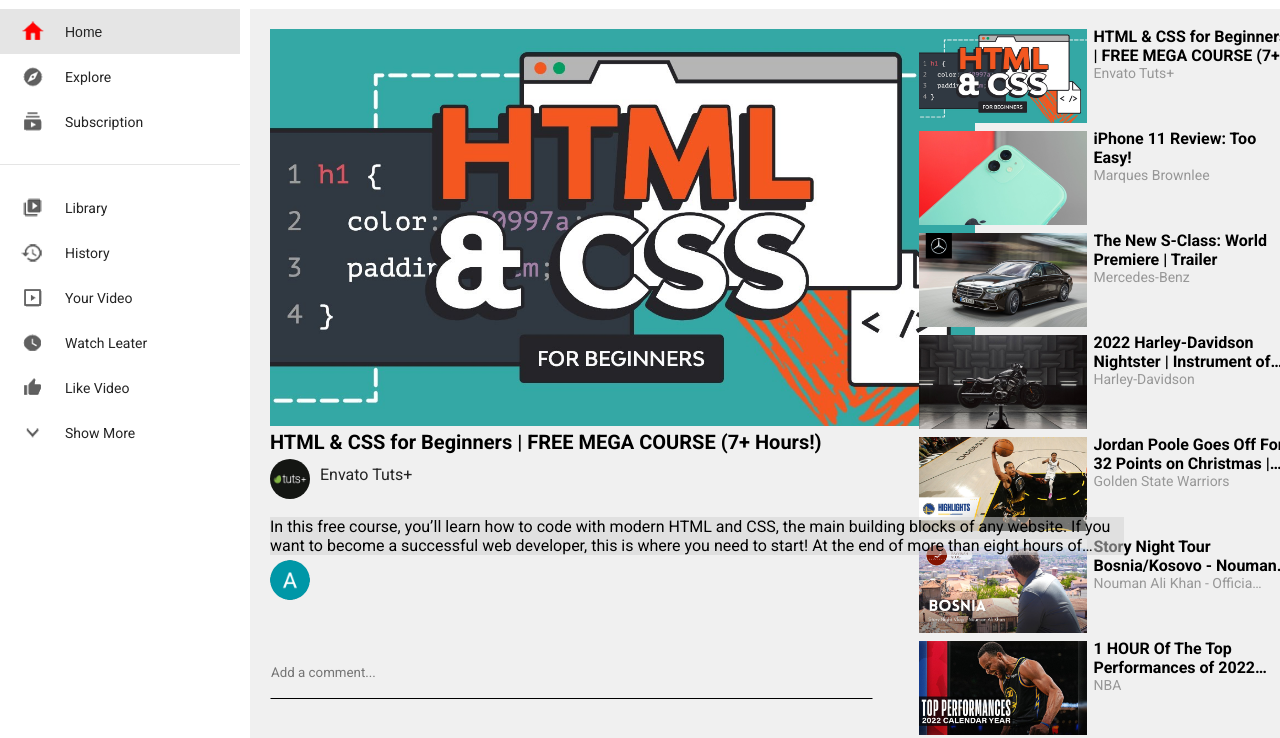
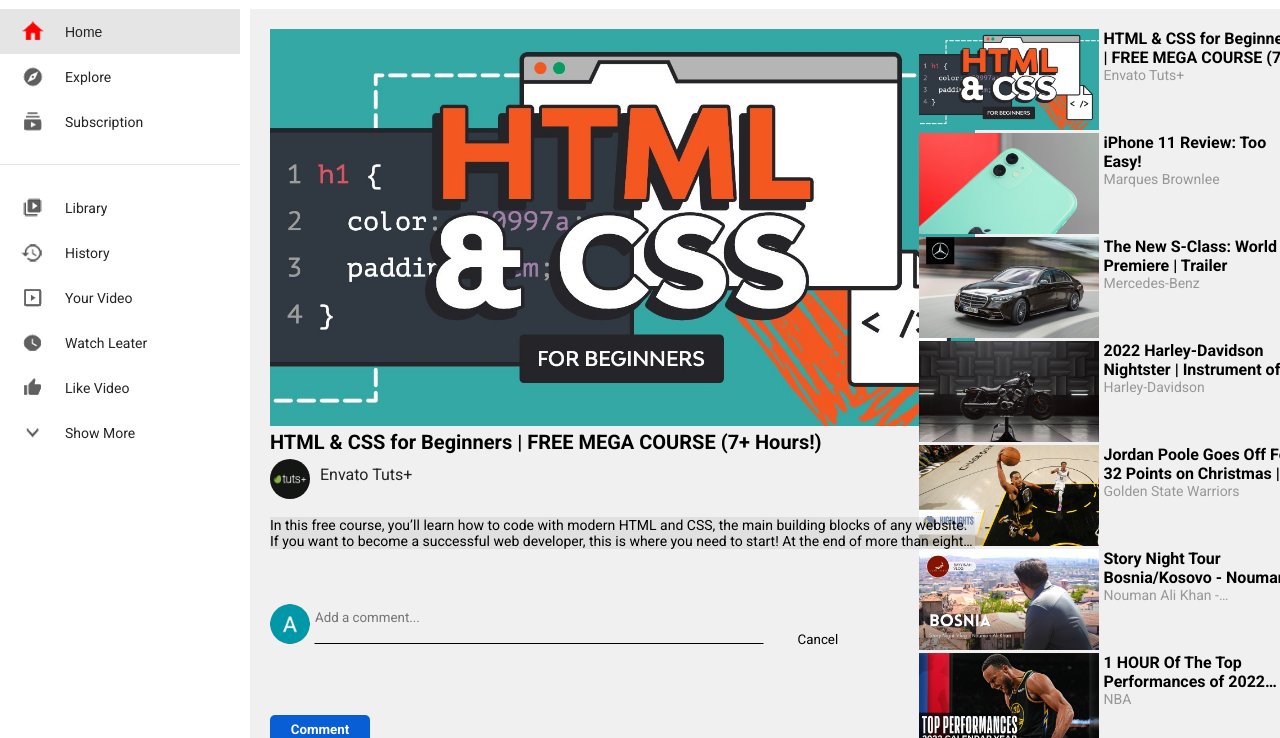
Before and after one commit to amirdervishi/youtube, a plain HTML site: page index.html in a window 1280 px wide. Both pictures are taken after a click on the button 393 px from the left and 211 px from the top of the page. Shown: the part 51-789 px from the top of the page. Drawn offline with Linux system fonts and the light colour scheme; a web font is replaced by a local one.

Commit message:
Update style.css

```diff
--- a/style.css
+++ b/style.css
@@ -440,7 +440,7 @@ button[type="reset"] {
   width: 100px;
 }
 .input {
-  width: 603px;
+  width: 450px;
   height: 35px;
   border-bottom: 1px solid rgb(0, 0, 0);
   background-color: transparent;
@@ -472,6 +472,7 @@ button[type="reset"] {
 .comment {
   margin-top: 30px;
   overflow-wrap: break-word;
+  width: 705px;
 }
 
 .channel-icon-commentBox {
@@ -485,7 +486,7 @@ button[type="reset"] {
 
 .title-1 {
   font-size: 20px;
-  width: 854px;
+  width: 705px;
   height: fit-content;
   overflow: hidden;
   display: -webkit-box;
@@ -509,8 +510,9 @@ textarea {
   contain: content;
   font-family: "Roboto", "Arial", sans-serif;
   font-weight: 400;
+  font-size: 14px;
   background-color: #d3d3d385;
-  width: 854px;
+  width: 705px;
   height: fit-content;
   display: -webkit-box;
   -webkit-line-clamp: 2;
@@ -523,13 +525,14 @@ textarea {
 }
 
 .thumbnail-c {
-  width: 168px;
-  height: 94px;
+  width: 180px;
+  height: 101px;
   object-fit: cover;
   cursor: pointer;
   border-color: transparent;
   background-color: transparent;
   margin-top: auto;
+  margin-bottom: 5px;
 }
 
 .title-c {
@@ -554,12 +557,12 @@ textarea {
 }
 
 .conttent-c {
-  margin-left: 175px;
-  margin-top: -100px;
+  margin-left: 185px;
+  margin-top: -110px;
 }
 
-.video-thumbnail{
- width: 100%;
+.video-thumbnail {
+  width: 100%;
   height: fit-content;
   object-fit: cover;
   cursor: pointer;
```
